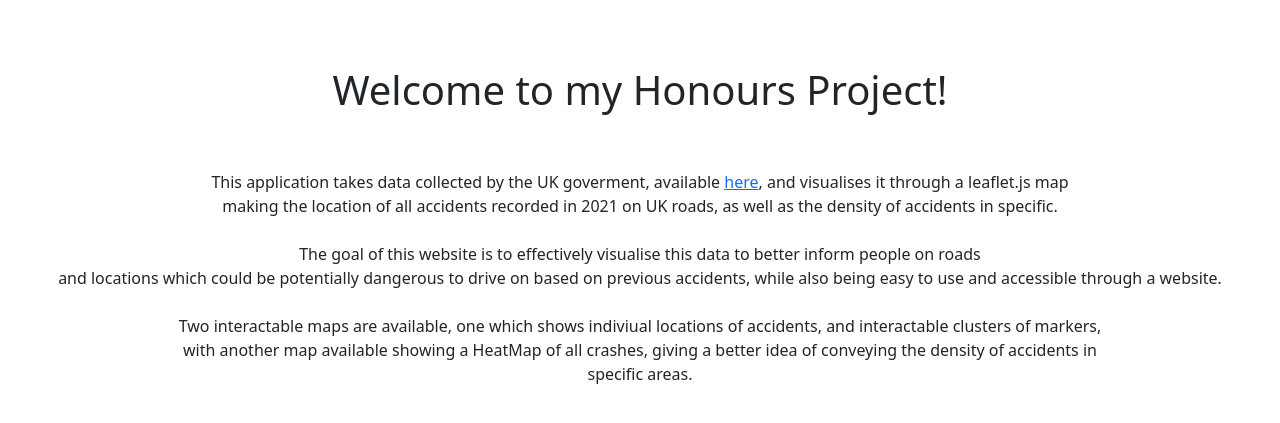
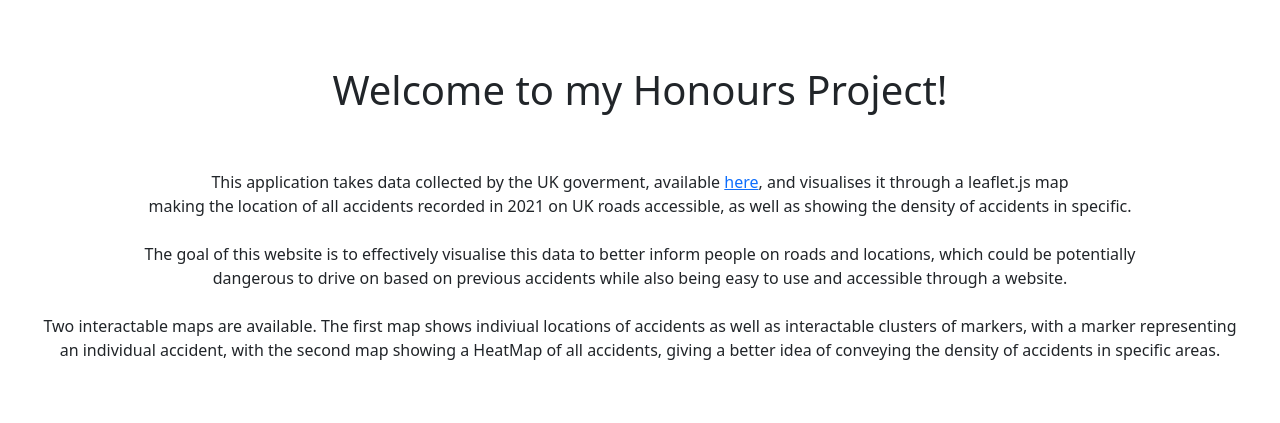
Before and after one commit to jonyward/honours, a Django app: page / in a window 1280 px wide. Shown: the part 160-583 px from the top of the page. Run offline with Django 4.2, Linux system fonts and the light colour scheme; some libraries are stand-ins or nearby versions.

Commit message:
typo and line breaks

```diff
--- a/crash_vis/templates/main.html
+++ b/crash_vis/templates/main.html
@@ -9,10 +9,10 @@
     <h1 class="text-center">Welcome to my Honours Project!</h1><br><br>
     <p class="text-center">
         This application takes data collected by the UK goverment, available <a href="https://www.data.gov.uk/dataset/cb7ae6f0-4be6-4935-9277-47e5ce24a11f/road-safety-data">here</a>, and visualises it through a leaflet.js map<br> making the location of all accidents recorded in
-        2021 on UK roads, as well as the density of accidents in specific.<br><br>
-        The goal of this website is to effectively visualise this data to better inform people on roads <br>and locations which could be potentially dangerous to drive on based on
-        previous accidents, while also being easy to use and accessible through a website. <br><br>
-        Two interactable maps are available, one which shows indiviual locations of accidents, and interactable clusters of markers,<br> with another
-        map available showing a HeatMap of all crashes, giving a better idea of conveying the density of accidents in<br> specific areas.
+        2021 on UK roads accessible, as well as showing the density of accidents in specific.<br><br>
+        The goal of this website is to effectively visualise this data to better inform people on roads and locations, which could be potentially <br>dangerous to drive on based on
+        previous accidents while also being easy to use and accessible through a website.<br><br>
+        Two interactable maps are available. The first map shows indiviual locations of accidents as well as interactable clusters of markers, with a marker representing <br>an individual accident, with the second
+        map showing a HeatMap of all accidents, giving a better idea of conveying the density of accidents in specific areas.
     </p><br>
 {% endblock %}
```
